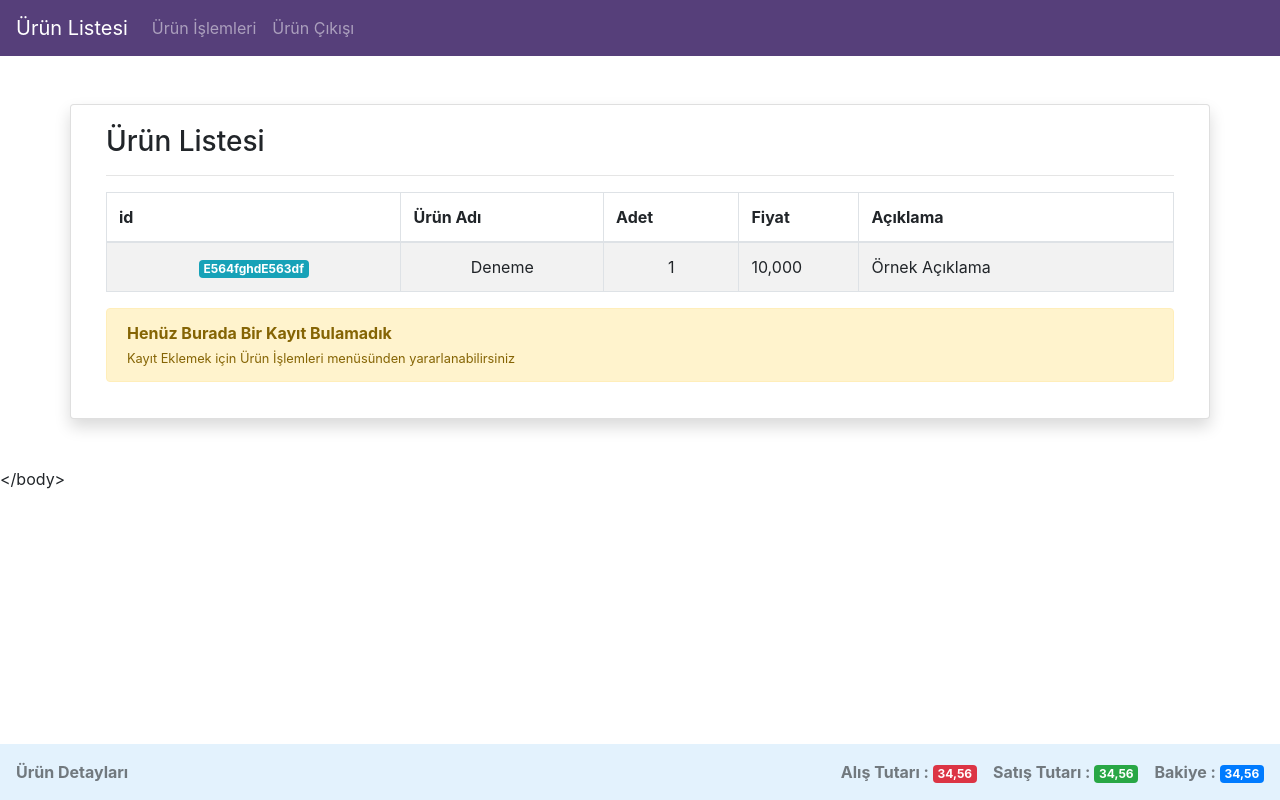
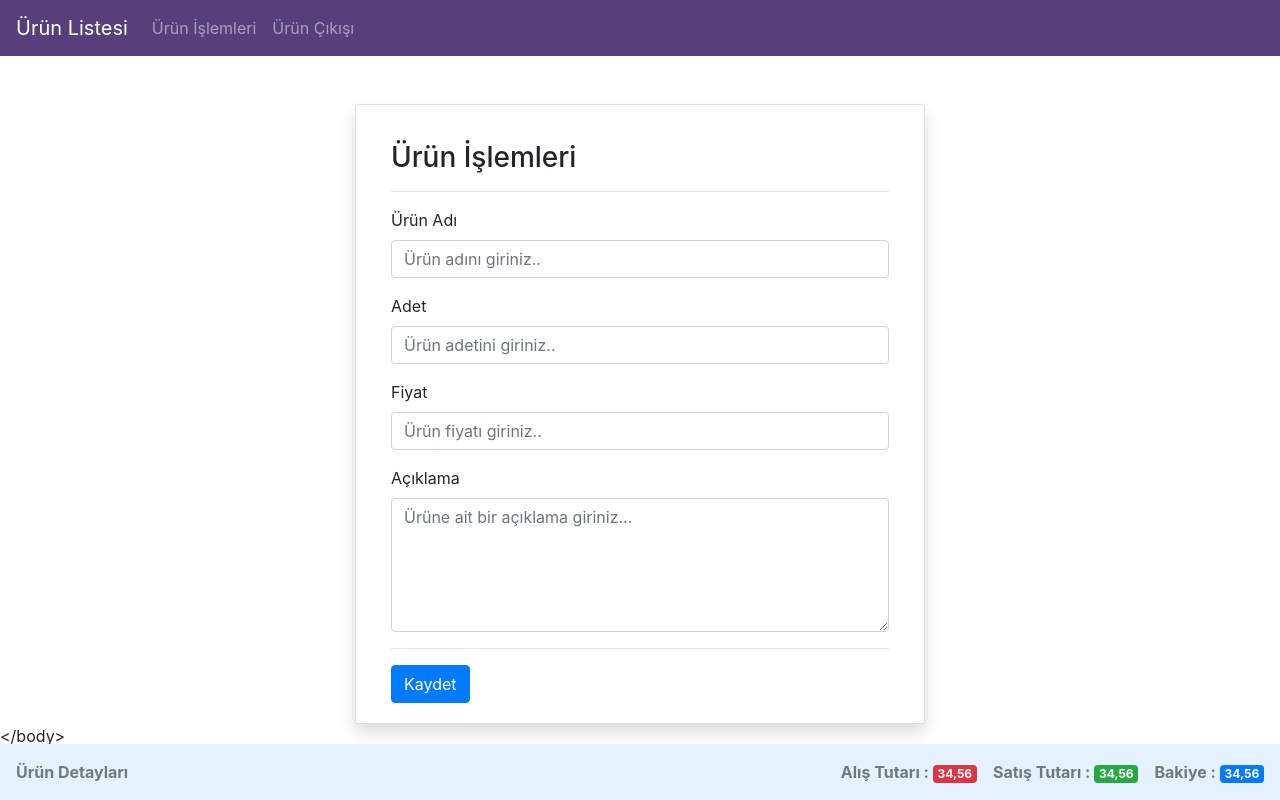
Before and after one commit to Yemre-karakuzu/Urun-Islemleri-Uygulamasi, a Vue app: page /urun-islemleri in a window 1280 px wide. Built offline with nearby package versions, Linux system fonts and the light colour scheme.

Commit message:
added:router

```diff
--- a/package.json
+++ b/package.json
@@ -9,7 +9,8 @@
   },
   "dependencies": {
     "core-js": "^3.6.5",
-    "vue": "^2.6.11"
+    "vue": "^2.6.11",
+    "vue-router": "^3.5.1"
   },
   "devDependencies": {
     "@vue/cli-plugin-babel": "~4.5.0",
--- a/src/App.vue
+++ b/src/App.vue
@@ -1,9 +1,7 @@
 <template>
   <div>
     <Header></Header>
-    <!-- <ProductPurchase></ProductPurchase> -->
-    <!-- <ProductSell></ProductSell> -->
-    <ProductList></ProductList>
+    <router-view></router-view>
     <Footer></Footer>
   </div>
 </template>
@@ -11,16 +9,11 @@
 <script>
 import Header from "./components/shared/Header";
 import Footer from "./components/shared/Footer";
-//import ProductPurchase from "./components/products/ProductPurchase";
-//import ProductSell from "./components/products/ProductSell";
-import ProductList from "./components/products/ProductList";
+
 export default {
   components: {
     Header,
     Footer,
-    //ProductPurchase,
-    //ProductSell,
-    ProductList,
   },
 };
 </script>
--- a/src/main.js
+++ b/src/main.js
@@ -1,8 +1,9 @@
 import Vue from 'vue'
 import App from './App.vue'
-
+import { router } from "./router"
 Vue.config.productionTip = false
 
 new Vue({
+  router,
   render: h => h(App),
 }).$mount('#app')
```
Also changed, not shown: src/router.js (added, +22 -0 lines), 1 other file (tests, documents, lock files or other folders).
